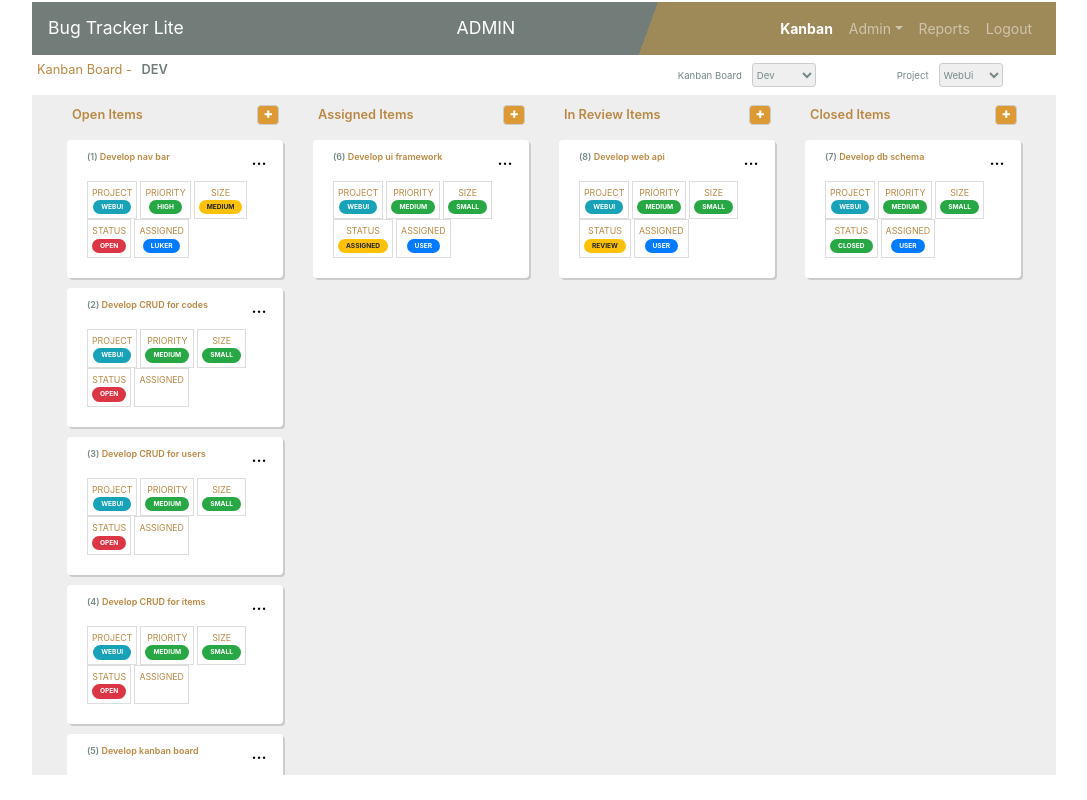
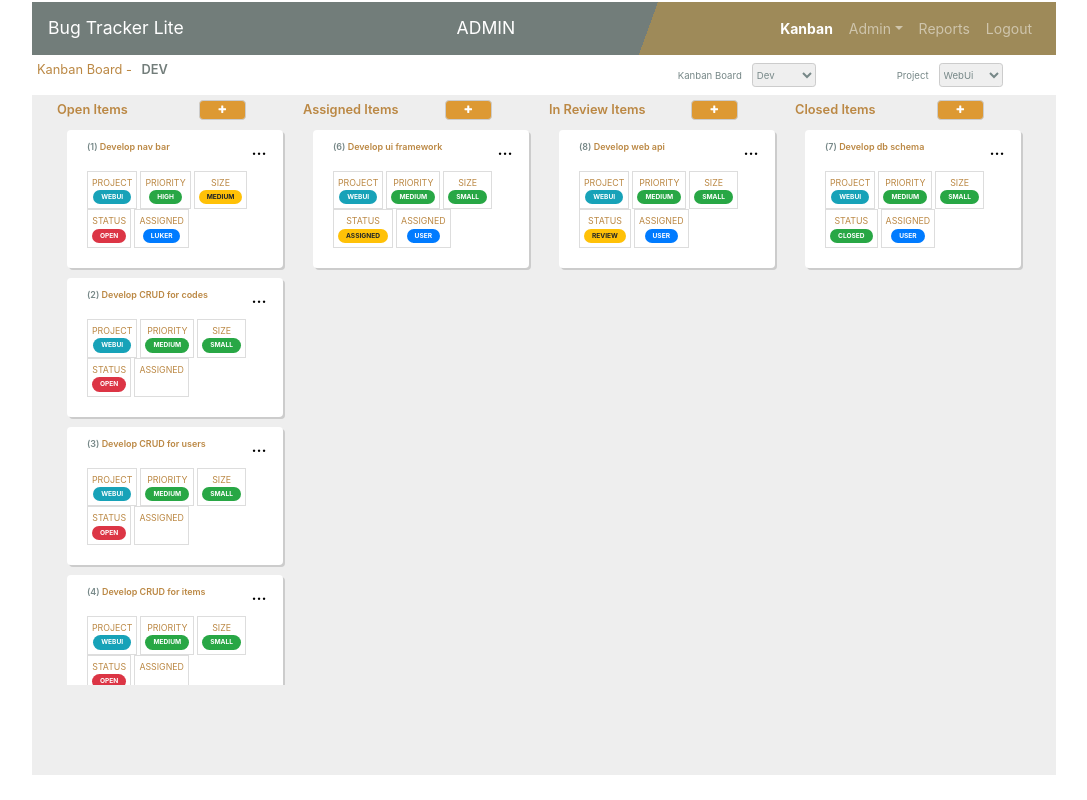
Before and after one commit to ron-deboer/btl-react, a React (Create React App) app: page /login in a window 1280 px wide. Both pictures are taken after a click on the button "Login". Shown: the whole page, without its empty margins (96-1183 px from the left). Built offline with nearby package versions, Linux system fonts and the light colour scheme.

Commit message:
fix home column scroll

```diff
--- a/src/_helpers/fake-data.js
+++ b/src/_helpers/fake-data.js
@@ -20,57 +20,52 @@ const addDays = (dateIn, days) => {
  */
 const FAKE_USERS = [
     {
-        id: 1,
         username: 'admin',
         name: 'Admin User',
         email: 'admin@mail.com',
         password: 'admin',
-        role: ERole.Admin,
+        role: 'Admin',
         boardcode: 'Dev',
+        token: 'test-jwt-token',
     },
     {
-        id: 2,
         username: 'user-1',
         name: 'Regular User 1',
         email: 'user1@mail.com',
         password: 'user-1',
-        role: ERole.User,
+        role: 'User',
         boardcode: 'Dev',
     },
     {
-        id: 3,
         username: 'dev-luker',
         name: 'Luke Rogers',
         email: 'luker@mail.com',
         password: 'luker',
-        role: ERole.User,
+        role: 'User',
         boardcode: 'Dev',
     },
     {
-        id: 4,
         username: 'dev-gailp',
         name: 'Gail Parsons',
         email: 'gailp@mail.com',
         password: 'gailp',
-        role: ERole.User,
+        role: 'User',
         boardcode: 'Dev',
     },
     {
-        id: 5,
         username: 'qa-patches',
         name: 'Patches the Whippet',
         email: 'patches@mail.com',
         password: 'patches',
-        role: ERole.User,
+        role: 'User',
         boardcode: 'Dev',
     },
     {
-        id: 6,
         username: 'qa-belladb',
         name: 'Bella deBoer',
         email: 'belladb@mail.com',
         password: 'belladb',
-        role: ERole.User,
+        role: 'User',
         boardcode: 'Dev',
     },
 ];
--- a/src/components/Home/Card.js
+++ b/src/components/Home/Card.js
@@ -2,6 +2,8 @@ import React, { Component } from 'react';
 
 import AppConstants from '../../appconstants';
 import MessageBus from '../../_services/Messagebus';
+
+import './card.scss';
 
 class Card extends Component {
     state = {};
--- a/src/components/Home/Column.js
+++ b/src/components/Home/Column.js
@@ -5,6 +5,8 @@ import AppConstants from '../../appconstants';
 import MessageBus from '../../_services/Messagebus';
 
 import Card from './Card';
+
+import './column.scss';
 
 const Column = (props) => {
     const handleAddItem = () => {
@@ -25,6 +27,7 @@ const Column = (props) => {
                     <i className="fa fa-plus fa-xs icon"></i>
                 </button>
             </div>
+            <div className="itemlist">
                 <ul className="open-items items">
                     {props.items.map((card, i) => (
                         <li key={card.id}>
@@ -33,6 +36,7 @@ const Column = (props) => {
                     ))}
                 </ul>
             </div>
+        </div>
     );
 };
 
--- a/src/components/Home/Home.js
+++ b/src/components/Home/Home.js
@@ -5,7 +5,6 @@ import SelectCode from './Selectcode';
 import withAppStore from '../../_store/withappstore';
 
 import './home.scss';
-import './card.scss';
 
 const Home = (props) => {
     const [boardcode, setBoardCode] = useState('Dev');
--- /dev/null
+++ b/src/components/Home/column.scss
@@ -0,0 +1,44 @@
+$font-size: 1vw;
+$font-size-select: 0.75vw;
+$font-size-column-title: 0.75vw;
+.column {
+    height: calc(100vh - 120px);
+    overflow: hidden;
+    .header {
+        font-size: $font-size-column-title;
+        display: grid;
+        grid-template-columns: 90% auto;
+        padding: 10px 20px;
+        font-weight: 600;
+        .title {
+        }
+        .btn-edit {
+            line-height: $font-size-column-title;
+            font-size: $font-size-column-title;
+            cursor: pointer;
+            border: 1px solid #ccc;
+            border-radius: 4px;
+            background-color: #d93;
+            color: white;
+            .icon {
+                line-height: $font-size-column-title;
+                font-size: $font-size-column-title;
+            }
+        }
+        .btn-edit:focus {
+            outline: 0;
+        }
+    }
+    .itemlist {
+        height: calc(100% - 120px);
+        overflow-x: hidden;
+        overflow-y: auto;
+        .items {
+            list-style-type: none;
+            margin: 5px;
+            padding: 0px 10px;
+            font-size: $font-size;
+            font-weight: 600;
+        }
+    }
+}
--- a/src/components/Home/home.scss
+++ b/src/components/Home/home.scss
@@ -1,6 +1,5 @@
 $font-size: 1vw;
 $font-size-select: 0.75vw;
-$font-size-column-title: 0.75vw;
 .home-container {
     max-height: 100%;
     overflow: hidden;
@@ -52,42 +51,5 @@ $font-size-column-title: 0.75vw;
         background-color: #eee;
         padding: 0px 20px;
         color: #788;
-        .column {
-            height: calc(100vh - 120px);
-            overflow-x: hidden;
-            overflow-y: auto;
-            .header {
-                font-size: $font-size-column-title;
-                display: grid;
-                grid-template-columns: 90% auto;
-                padding: 10px 20px;
-                font-weight: 600;
-                .title {
-                }
-                .btn-edit {
-                    line-height: $font-size-column-title;
-                    font-size: $font-size-column-title;
-                    cursor: pointer;
-                    border: 1px solid #ccc;
-                    border-radius: 4px;
-                    background-color: #d93;
-                    color: white;
-                    .icon {
-                        line-height: $font-size-column-title;
-                        font-size: $font-size-column-title;
-                    }
-                }
-                .btn-edit:focus {
-                    outline: 0;
-                }
-            }
-            .items {
-                list-style-type: none;
-                margin: 5px;
-                padding: 0px 10px;
-                font-size: $font-size;
-                font-weight: 600;
-            }
-        }
     }
 }
```
Also changed, not shown: package.json (+6 -1 lines), 2 other files (tests, documents, lock files or other folders). Lines whose indentation alone changed are shown as unchanged.
